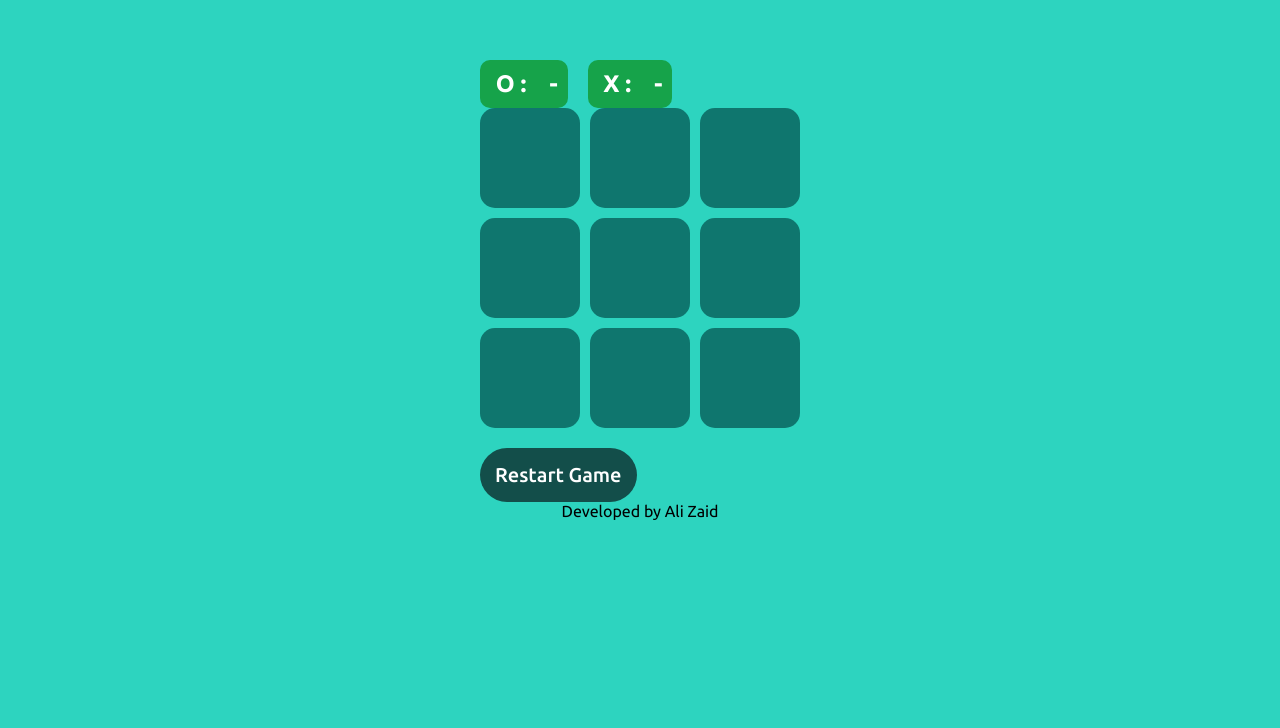
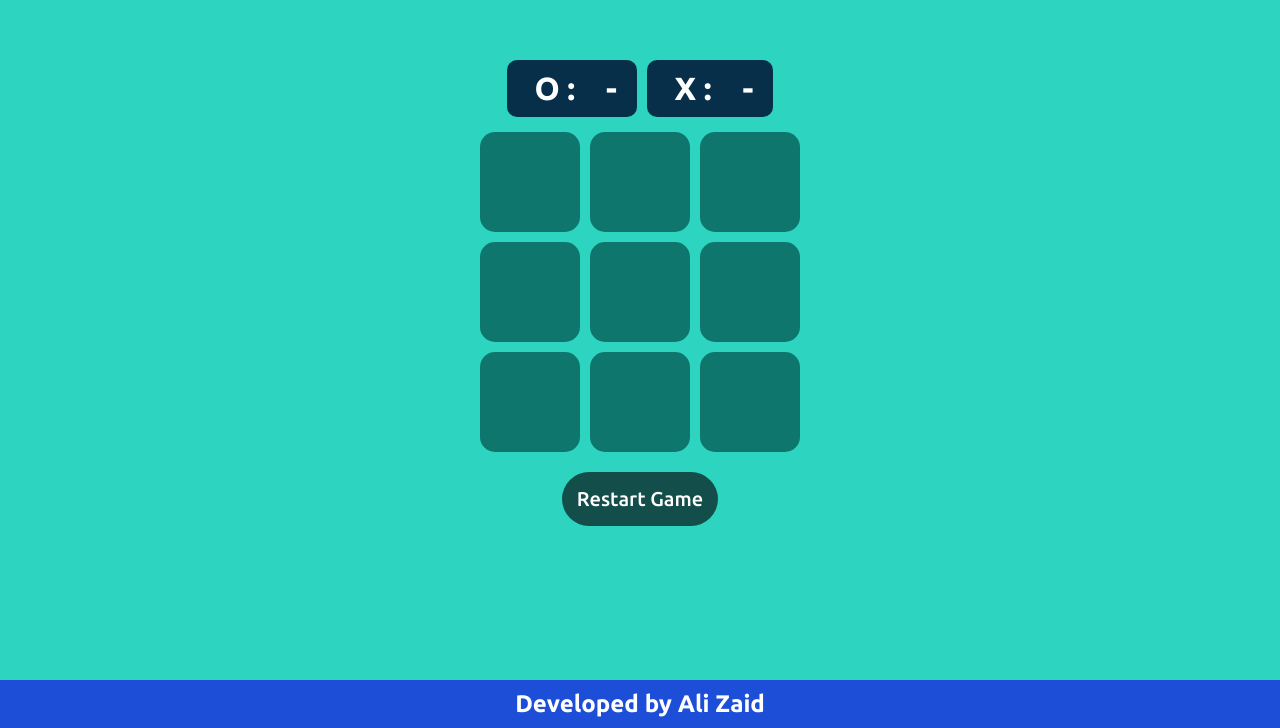
Before and after one commit to alizaid91/Tic-Tac-Toe-Game, a plain HTML site: page index.html in a window 1280 px wide. Shown: the part 120-848 px from the top of the page. Before the commit the page ends 800 px from the top, so only its background shows below. Drawn offline with Linux system fonts and the light colour scheme.

Commit message:
Update style.css

```diff
--- a/style.css
+++ b/style.css
@@ -8,11 +8,16 @@ body {
 body {
   font-family: "Ubuntu", sans-serif;
   margin: 0px;
+  background-color: #2dd4bf;
+}
+
+.main {
+  width: 100%;
+  height: 100%;
   display: flex;
   flex-direction: column;
   justify-content: center;
   align-items: center;
-  background-color: #2dd4bf;
 }
 
 .hide {
@@ -41,11 +46,18 @@ body {
 }
 
 #msg {
-  margin: 10px 0px 0px 0px;
+  margin: 0;
+}
+
+#win {
+  margin: 0;
+  font-size: 100px;
 }
 
 .content {
   position: absolute;
+  display: flex;
+  flex-direction: column;
   top: 50%;
   left: 50%;
   width: 100%;
@@ -84,36 +96,29 @@ body {
 .scores {
   display: flex;
   flex-direction: row;
-  gap: 20px;
-  margin: 0px;
+  gap: 10px;
+  margin-bottom: 15px;
 }
 
 #oscore {
-  background-color: #16a34a;
+  background-color: #082f49;
   color: white;
-  padding: 10px;
+  padding: 10px 20px 10px 20px;
   border-radius: 10px;
   margin-bottom: 0px;
+  font-size: 32px;
 }
 
 #xscore {
-  background-color: #16a34a;
+  background-color: #082f49;
   color: white;
-  padding: 10px;
+  padding: 10px 20px 10px 20px;
   border-radius: 10px;
   margin-bottom: 0px;
+  font-size: 32px;
 }
 
-#draws {
-  background-color: #22c55e;
-  color: white;
-  padding: 10px;
-  border-radius: 10px;
-  margin-bottom: 0px;
-}
-
-#reset-btn,
-#new-game-btn {
+#reset-btn {
   font-family: "Ubuntu", sans-serif;
   margin-top: 20px;
   padding: 15px;
@@ -124,3 +129,14 @@ body {
   font-weight: 500;
   border: none;
 }
+
+footer {
+  text-align: center;
+  background-color: #1d4ed8;
+  color: white;
+  margin-bottom: 0px;
+  margin: 0px;
+  padding: 10px 0px 10px 0px;
+  font-size: 24px;
+  font-weight: 700;
+}
```
